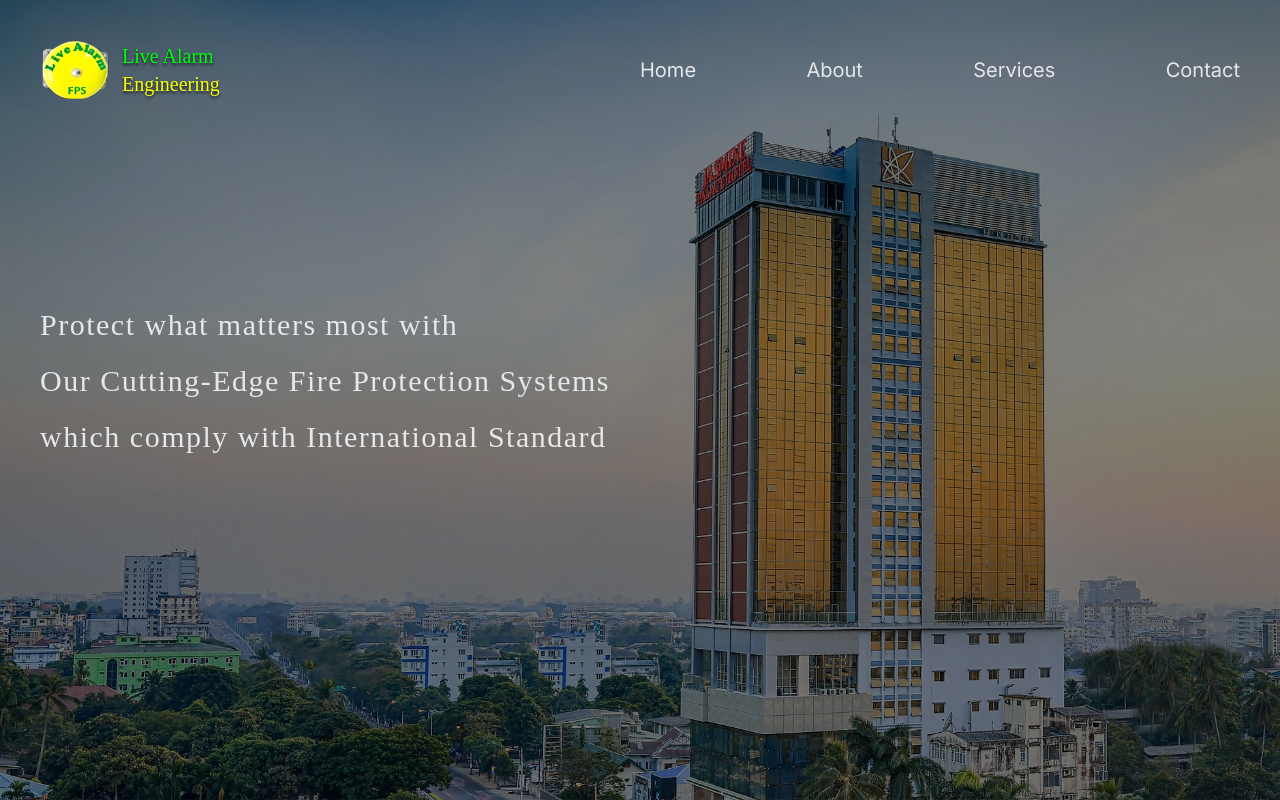
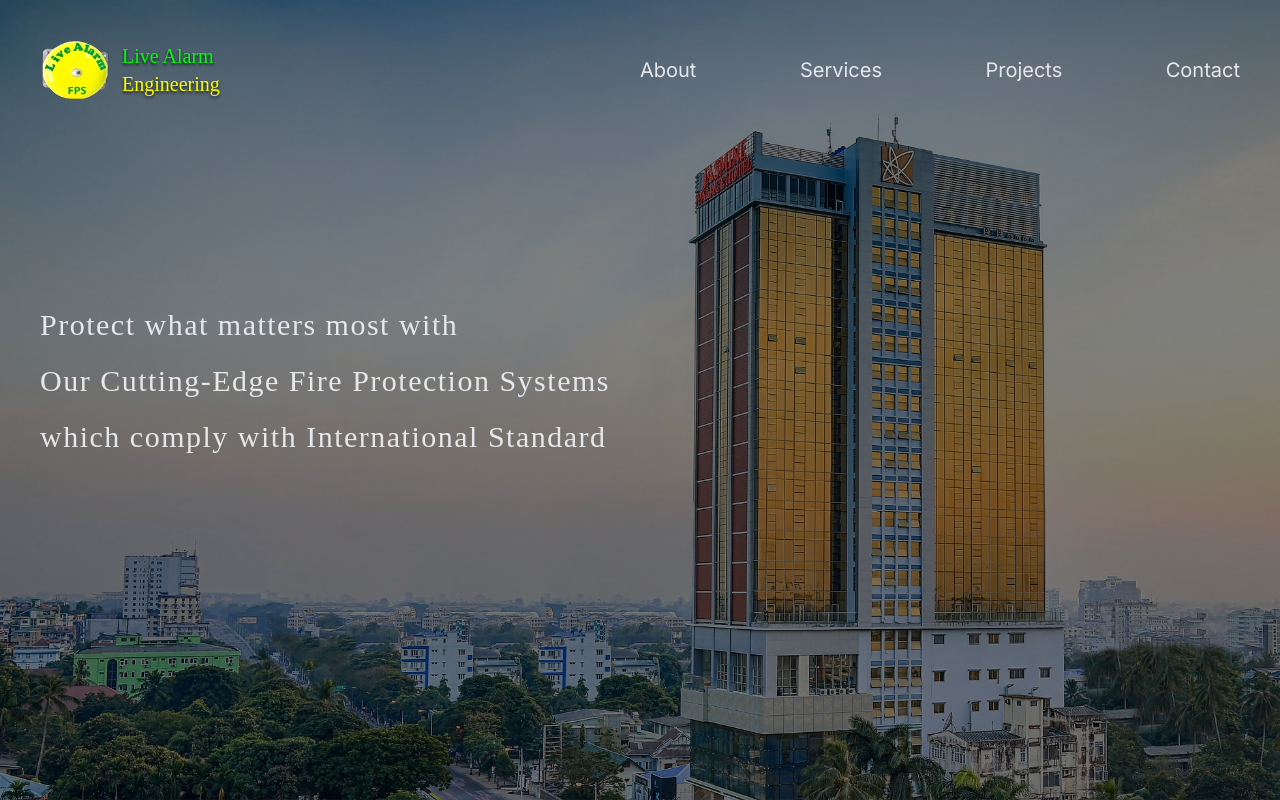
Before and after one commit to Bhone-Sithu/LiveAlarm, a Next.js app: page / in a window 1280 px wide. Shown: the top 800 px of the page. Built offline with nearby package versions, Linux system fonts and the light colour scheme.

Commit message:
Nav link added

```diff
--- a/app/page.tsx
+++ b/app/page.tsx
@@ -12,7 +12,7 @@ export default function Home() {
   return (
       <>
 
-    <main className="min-h-screen  z-10 relative">
+    <main className="min-h-screen  z-10 relative" id={"landing"}>
       <NavBar/>
 
         <Landing/>
@@ -21,10 +21,12 @@ export default function Home() {
         <Title title={"About Us"}/>
         <About/>
         <Services/>
-        <Title title={"Projects"}/>
-        <Projects/>
+        <div id={"projects"}></div>
+        <Title  title={"Projects"} />
+        <Projects />
         <Contact/>
-        <p className={"text-center font-light font-xs"}>© 2024 LIVE ALARM ENGINEERING COMPANY LIMITED All Rights Reserved</p>
+        <p className={"text-center font-light font-xs"}>© 2024 LIVE ALARM ENGINEERING COMPANY LIMITED All Rights
+          Reserved</p>
       </div>
     </main>
       </>
--- a/app/sections/About.tsx
+++ b/app/sections/About.tsx
@@ -1,6 +1,6 @@
 export default function About() {
     return (
-        <div className="text-justify md:text-center text-xl md:w-6/12 mx-auto my-10 leading-9 font-light p-10 md:p-0">
+        <div  className="text-justify md:text-center text-xl md:w-6/12 mx-auto my-10 leading-9 font-light p-10 md:p-0">
             Live Alarm Engineering delivers cutting-edge fire protection systems, ensuring safety and compliance across Myanmar. We design and install customized solutions that protect your property and meet the highest international standards.
         </div>
     );
--- a/app/sections/Contact.tsx
+++ b/app/sections/Contact.tsx
@@ -2,7 +2,7 @@ import Title from "@/components/Title";
 import '../contact.css'
 export default function Contact() {
     return (
-        <div className={"w-full pb-20 pt-10 bg-green-200 my-10 relative overflow-hidden"}>
+        <div id={"contact"} className={"w-full pb-20 pt-10 bg-green-200 my-10 relative overflow-hidden"}>
             <div id="rect-1" className="triangle-shape"></div>
             <div id="rect-2" className="triangle-shape"></div>
             <div id="rect-3" className="triangle-shape"></div>
--- a/app/sections/Landing.tsx
+++ b/app/sections/Landing.tsx
@@ -1,7 +1,7 @@
 export default function Landing() {
     return (
         <>
-            <div className={"bg-[url('/assets/JasminePalace.jpg')] bg-cover bg-center md:bg-left-top fixed w-screen h-screen top-0 left-0 z-0"}></div>
+            <div className={"bg-[url('/assets/JasminePalace.jpg')] bg-cover bg-center md:bg-left-top fixed w-screen h-screen top-0 left-0 z-0"} id={"landing"}></div>
             <div className={"fixed w-screen h-screen top-0 left-0 bg-black opacity-50 z-10  "}></div>
             <div className={"fixed top-1/3 text-gray-200 text-3xl tracking-wider flex flex-col gap-5 p-10 z-20 text-justify"}>
                 <h1>Protect what matters most with </h1>
--- a/app/sections/Projects.tsx
+++ b/app/sections/Projects.tsx
@@ -149,7 +149,7 @@ export default function Projects() {
 
     return (
         <>
-            <div className={"w-full md:h-screen h-[600px] my-20 px-10  relative "}>
+            <div  className={"w-full md:h-screen h-[600px] my-20 px-10  relative "}>
                 <div
                     className="grid grid-cols-2 lg:grid-cols-3 xl:grid-cols-4 grid-rows-2 gap-3 w-full h-full transition-transform duration-500 ease-out"
                     // style={{ transform: `translateX(-${currentIndex * 100}%)` }}
--- a/app/sections/Services.tsx
+++ b/app/sections/Services.tsx
@@ -32,7 +32,7 @@ export default function Services() {
         }
     ]
     return (
-        <div className={"relative h-fit"}>
+        <div id={"services"} className={"relative h-fit"}>
             <img src={"/wave.svg"} alt={"Wave"} className={"z-30"}/>
             <h2 className="absolute mx-auto w-full md:top-48 text-3xl font-medium mt-10 text-center z-20">
                 Our Services
--- a/components/NavBar.tsx
+++ b/components/NavBar.tsx
@@ -46,19 +46,20 @@ export default function NavBar() {
             {/* Mobile Menu */}
             <div
                 className={`fixed inset-0 flex flex-col items-center justify-center bg-white text-black transition-transform transform duration-700 ${isMobileMenuOpen ? 'translate-x-0' : 'translate-x-full'} md:hidden`}>
-                <Link href={"#"} onClick={toggleMobileMenu} className="p-4">Home</Link>
-                <Link href={"#"} onClick={toggleMobileMenu} className="p-4">About</Link>
-                <Link href={"#"} onClick={toggleMobileMenu} className="p-4">Services</Link>
-                <Link href={"#"} onClick={toggleMobileMenu} className="p-4">Contact</Link>
+                <Link href={"#about"} onClick={toggleMobileMenu} className="p-4">About</Link>
+                <Link href={"#services"} onClick={toggleMobileMenu} className="p-4">Services</Link>
+                <Link href={"#projects"} onClick={toggleMobileMenu} className="p-4">Projects</Link>
+                <Link href={"#contact"} onClick={toggleMobileMenu} className="p-4">Contact</Link>
             </div>
 
             {/* Desktop Menu */}
             <div id={"nav-links"}
                  className={`hidden md:flex justify-between w-6/12 text-xl ${navBackground ? 'text-black ' : 'text-gray-200'}`}>
-                <Link href={"#"}>Home</Link>
-                <Link href={"#"}>About</Link>
-                <Link href={"#"}>Services</Link>
-                <Link href={"#"}>Contact</Link>
+
+                <Link href={"#about"}>About</Link>
+                <Link href={"#services"}>Services</Link>
+                <Link href={"#projects"}>Projects</Link>
+                <Link href={"#contact"}>Contact</Link>
             </div>
             <style jsx>{`
                 #cross{
```
